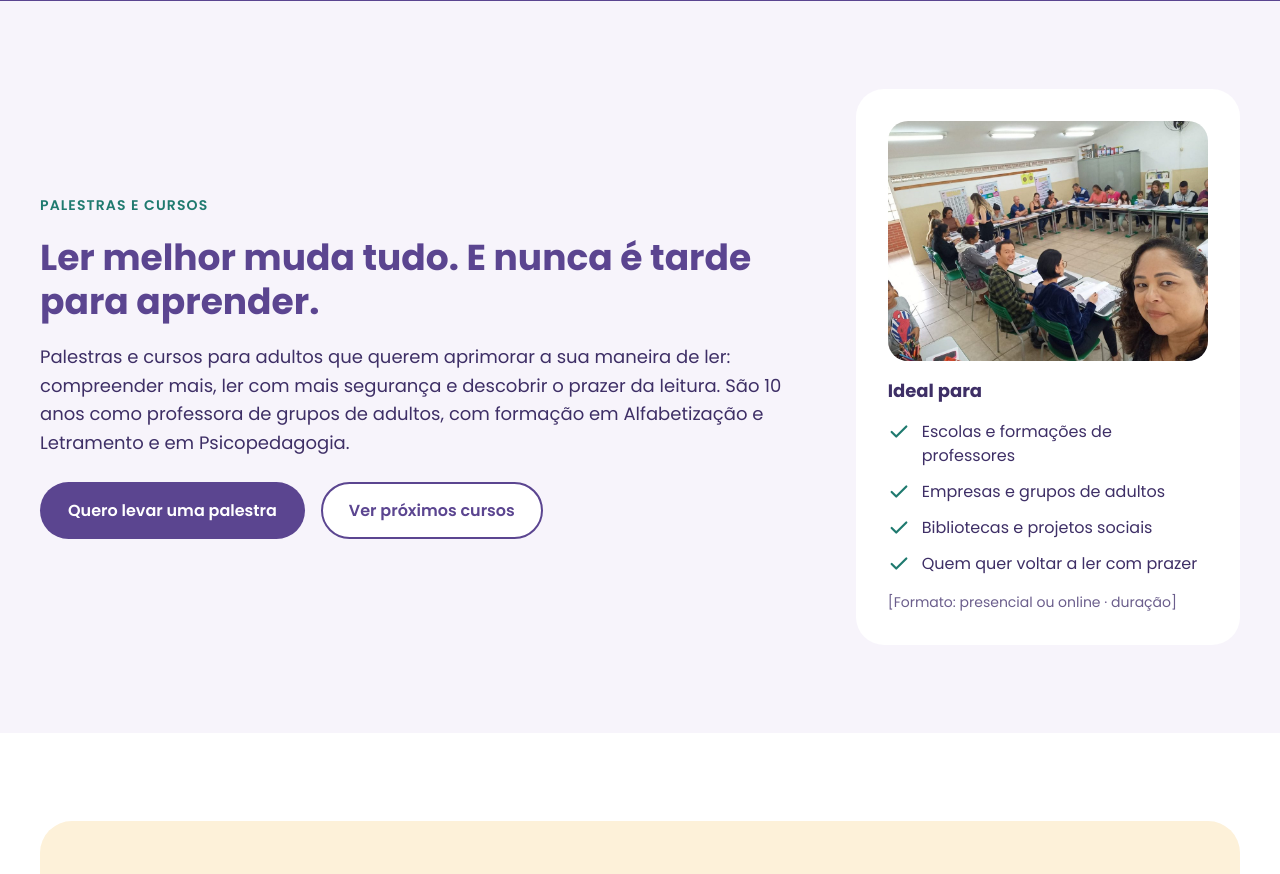
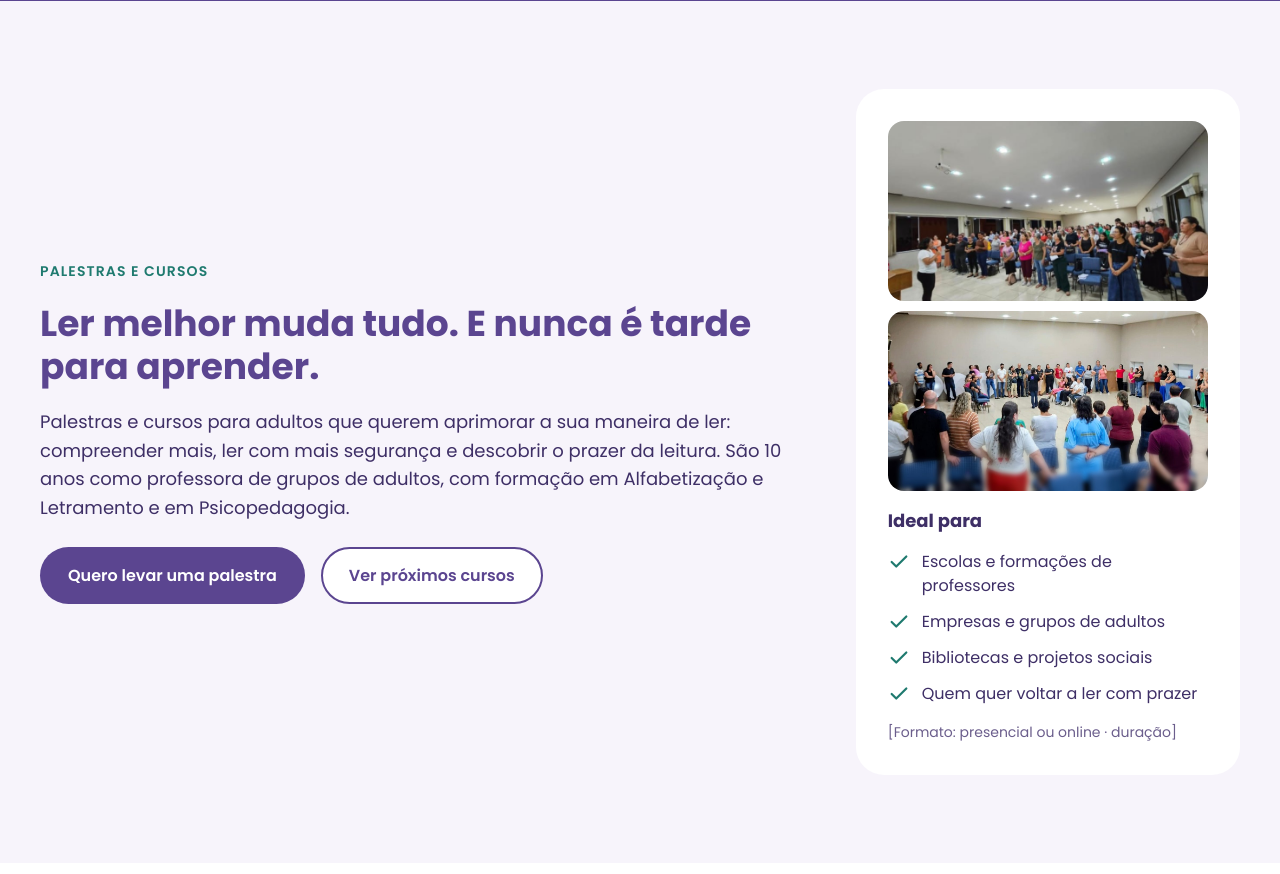
Before and after one commit to fabianamagogalibras-jpg/pedamagoga., a plain HTML site: page index.html in a window 1280 px wide. Shown: the part 9660-10534 px from the top of the page. Drawn offline with Linux system fonts and the light colour scheme.

Commit message:
Add files via upload

```diff
--- a/index.html
+++ b/index.html
@@ -443,7 +443,10 @@ img{max-width:100%}
 </div>
 </div>
 <div style="flex: 1 1 320px; min-width: 0; background: #FFFFFF; border-radius: 28px; padding: 32px; display: flex; flex-direction: column; gap: 16px">
-<img src="curso-adultos.jpg" alt="Fabiana em uma sala de aula com um grupo de adultos" style="width: 100%; aspect-ratio: 4 / 3; object-fit: cover; border-radius: 20px; display: block">
+<div style="display: grid; grid-template-columns: minmax(0, 1fr); gap: 10px">
+<img src="palestra-auditorio.jpg" alt="Fabiana falando para um auditório cheio de adultos" style="width: 100%; aspect-ratio: 16 / 9; object-fit: cover; object-position: center 60%; border-radius: 16px; display: block">
+<img src="curso-adultos-roda.jpg" alt="Fabiana conduzindo uma roda com um grande grupo de adultos" style="width: 100%; aspect-ratio: 16 / 9; object-fit: cover; object-position: center 45%; border-radius: 16px; display: block">
+</div>
 <p style="margin: 0; font-size: 18px; font-weight: 700; color: #3E2F66">Ideal para</p>
 <div style="display: flex; flex-direction: column; gap: 12px; font-size: 16px; line-height: 1.5">
 <div style="display: flex; gap: 12px; align-items: flex-start"><svg aria-hidden="true" width="22" height="22" viewBox="0 0 24 24" fill="none" stroke="#1F7A6F" stroke-width="2.4" stroke-linecap="round" stroke-linejoin="round" style="flex-shrink: 0; margin-top: 1px"><path d="M20 6 9 17l-5-5"></path></svg><span>Escolas e formações de professores</span></div>
```
Also changed, not shown: curso-adultos-roda.jpg (added), libras-palco-novo.jpg, palestra-auditorio.jpg (added).
